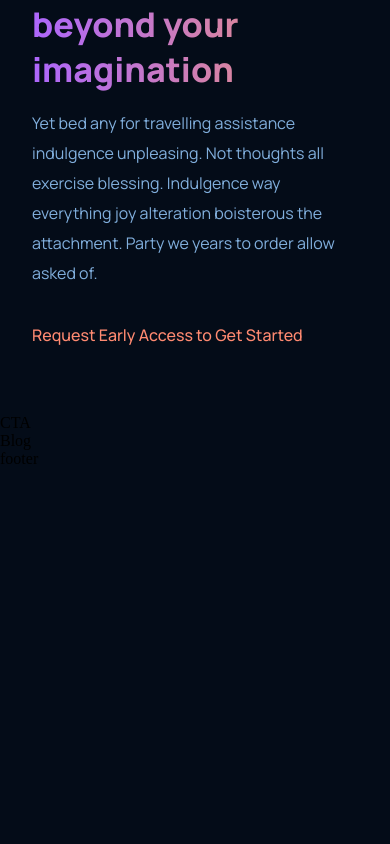
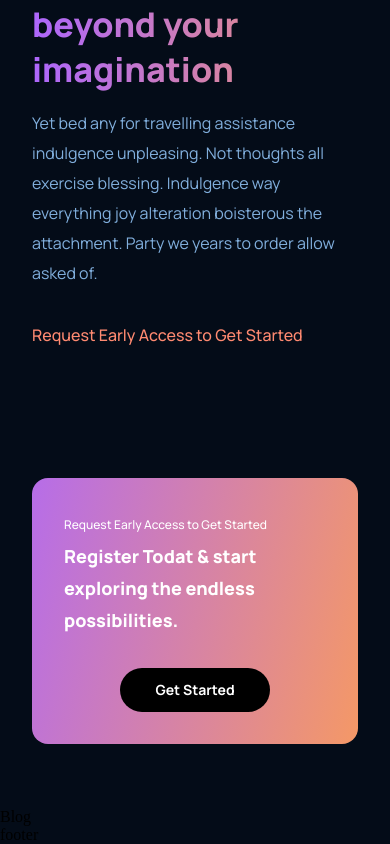
Before and after one commit to eduardomaldonadofernandez21/gpt3_jsm, a React (Create React App) app: page / in a window 390 px wide. Shown: the part 3644-4488 px from the top of the page. Before the commit the page ends 4112 px from the top, so only its background shows below. Built offline with nearby package versions, Linux system fonts and the light colour scheme.

Commit message:
CTA creation

```diff
--- a/src/components/cta/CTA.jsx
+++ b/src/components/cta/CTA.jsx
@@ -3,7 +3,15 @@
 
 const CTA = () => {
     return (
-        <div>CTA</div>
+        <div className='gpt3__cta'>
+            <div className='gpt3__cta-content'>
+                <p>Request Early Access to Get Started</p>
+                <h3>Register Todat & start exploring the endless possibilities.</h3>
+            </div>
+            <div className='gpt3__cta-btn'>
+                <button type='button'>Get Started</button>
+            </div>
+        </div>
     );
 }
 
--- a/src/components/cta/cta.css
+++ b/src/components/cta/cta.css
@@ -0,0 +1,84 @@
+.gpt3__cta {
+    display: flex;
+    justify-content: space-between;
+    align-items: center;
+    flex-direction: row;
+
+    padding: 2rem;
+    margin: 4rem;
+    border-radius: 1rem;
+    background: var(--gradient-bar);
+}
+
+.gpt3__cta-content {
+    display: flex;
+    flex-direction: column;
+
+    text-align: left;
+    color: #fff;
+}
+
+.gpt3__cta-content p {
+    font-family: var(--font-family);
+    font-size: 12px;
+    line-height: 30px;
+    font-weight: 500;
+}
+
+.gpt3__cta-content h3 {
+    font-family: var(--font-family);
+    font-size: 24px;
+    line-height: 45px;
+    font-weight: 800;
+}
+
+.gpt3__cta-btn {
+    display: flex;
+    justify-content: center;
+    align-items: center;
+
+    margin-left: 2rem;
+}
+
+.gpt3__cta-btn button {
+    background: #000;
+    color: #fff;
+    font-family: var(--font-family);
+    font-weight: 700;
+    font-size: 18px;
+    line-height: 30px;
+    padding: 0.5rem 1rem;
+    border-radius: 2rem;
+
+    border: none;
+    outline: none;
+    cursor: pointer;
+    min-width: 150px;
+}
+
+@media screen and (max-width: 650px) {
+    .gpt3__cta {
+        flex-direction: column;
+    }
+
+    .gpt3__cta-btn {
+        margin: 2rem 0 0;
+    }
+}
+
+@media screen and (max-width: 550px) {
+    .gpt3__cta {
+        flex-direction: column;
+        margin: 4rem 2rem;
+    }
+
+    .gpt3__cta-content h3 {
+        font-size: 18px;
+        line-height: 32px;
+    }
+
+    .gpt3__cta-btn button {
+        font-size: 14px;
+        line-height: 28px;
+    }
+}
```
